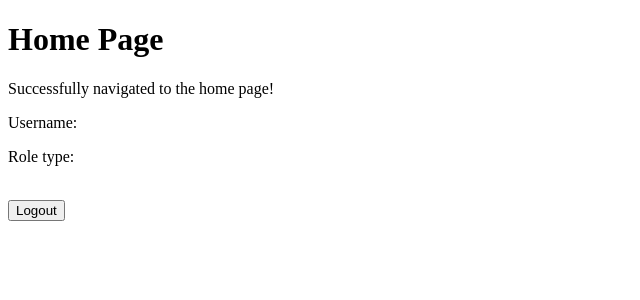
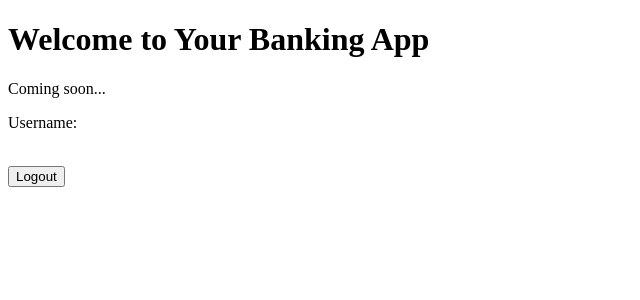
Before and after one commit to dbarks508/CS3750_Group_Assignemnt_2, a React (Create React App) app in the folder frontend/: page /home in a window 1280 px wide. Shown: the top 300 px of the page, without its empty margins (0-640 px from the left). Built offline with nearby package versions, Linux system fonts and the light colour scheme; no server answers.

Commit message:
final setup

```diff
--- a/frontend/src/components/home.js
+++ b/frontend/src/components/home.js
@@ -45,10 +45,9 @@ export default function Home() {
 
   return (
     <div>
-      <h1>Home Page</h1>
-      <p>Successfully navigated to the home page!</p>
+      <h1>Welcome to Your Banking App</h1>
+      <p>Coming soon...</p>
       <p>Username: {name}</p>
-      <p>Role type: {userType}</p>
       <br />
       <button onClick={logout}>Logout</button>
       <div>{errorMessage && <p>{errorMessage}</p>}</div>
```
Also changed, not shown: 2 other files (tests, documents, lock files or other folders).
